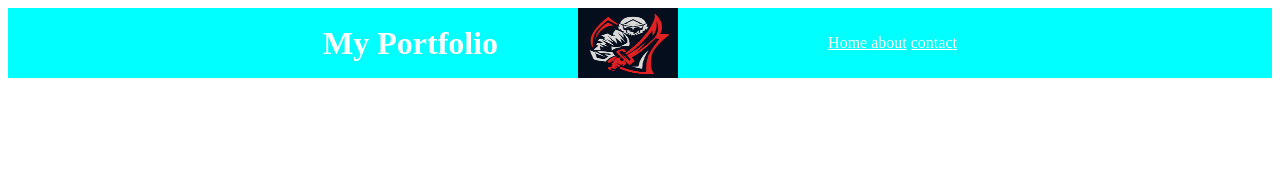
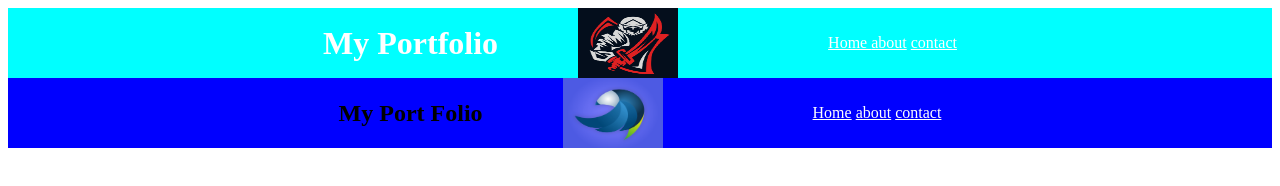
Before and after one commit to Prevail02/Portfolio, a plain HTML site: page index.html in a window 1280 px wide. Drawn offline with Linux system fonts and the light colour scheme.

Commit message:
my second commit

```diff
--- a/css/style.css
+++ b/css/style.css
@@ -21,3 +21,24 @@ h1{
 }
 
 a{color: white;}
+
+section{
+    background-color: blue;
+    width: 100%;
+    height: 70px;
+    display: flex;
+    flex-direction: row;
+    justify-content: center;
+    align-items: center;
+}
+
+.myimage{
+    width: 100px;
+    height: 70px;
+    margin-right: 150px;
+
+}
+.myh1{
+    color: black;
+    margin-right: 80px;
+}
--- a/index.html
+++ b/index.html
@@ -13,16 +13,20 @@
         <img src="./images/logo.png" class="mylogo" alt="">
 
         <nav>
-            <a href="http://">Home </a>
+            <a href="http://" >Home </a>
             <a href="http://">about</a>
             <a href="http://">contact</a>
         </nav>
     </header>
 
     <section>
-        <h1></h1>
-        <img src="" alt="">
-        <nav></nav>
+        <h1 class="myh1">My Port Folio</h1>
+        <img src="./images/image.webp" class="myimage" alt="">
+        <nav>
+            <a href="http://">Home</a>
+            <a href="http://">about</a>
+            <a href="http://">contact</a>
+        </nav>
     </section>
 
 </body>
```
Also changed, not shown: images/image.webp (added).
